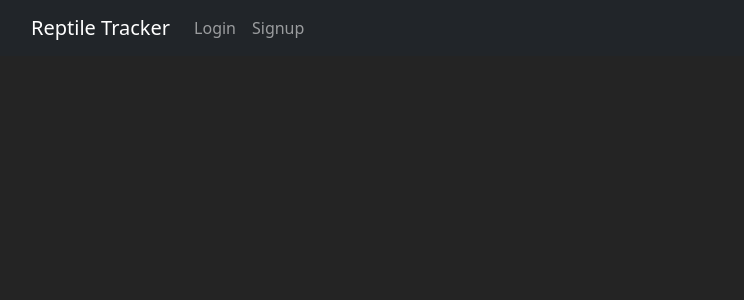
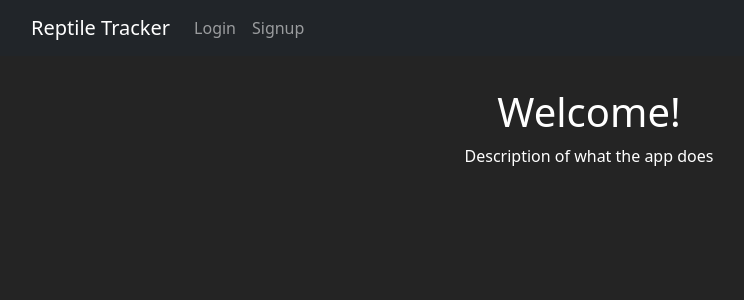
Before and after one commit to SatchelF/ReptileTracker, a React (Vite) app in the folder client/: page /reptiles/1 in a window 1280 px wide. Shown: the top 300 px of the page, without its empty margins (51-795 px from the left). Built offline with nearby package versions, Linux system fonts and the light colour scheme.

Commit message:
fixed home logic

```diff
--- a/client/src/App.jsx
+++ b/client/src/App.jsx
@@ -1,5 +1,4 @@
 import { Link, Outlet, useNavigate } from "react-router-dom";
-import 'bootstrap/dist/css/bootstrap.min.css';
 import { useApi } from "../utils/use_api";
 import { Navbar, Nav, Container, Button } from 'react-bootstrap';
 
--- a/client/src/Home.jsx
+++ b/client/src/Home.jsx
@@ -29,7 +29,7 @@ export const Home = () => {
   return (
     <>
       <div className="home-container">
-        {token && (
+        {!token && (
           <>
             <h1>Welcome!</h1>
             <p>Description of what the app does</p>
--- a/client/src/main.jsx
+++ b/client/src/main.jsx
@@ -2,6 +2,7 @@ import React from 'react';
 import ReactDOM from 'react-dom/client';
 import App from './App.jsx';
 import './index.css';
+import 'bootstrap/dist/css/bootstrap.min.css';
 import { createHashRouter, RouterProvider } from "react-router-dom";
 import { Home } from './Home.jsx';
 import { Login } from './Login.jsx';
```
